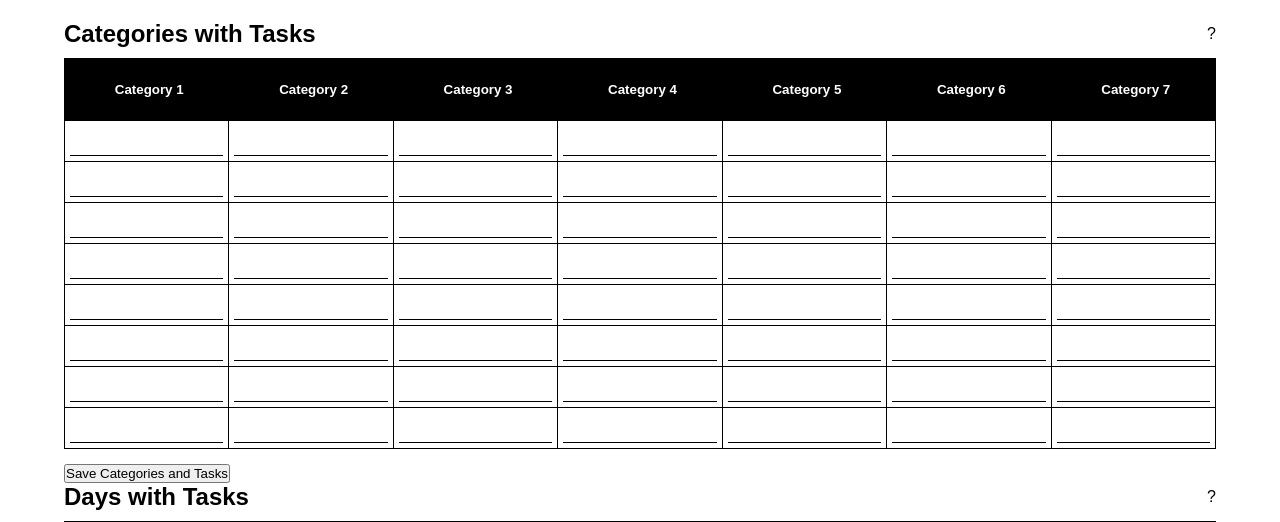
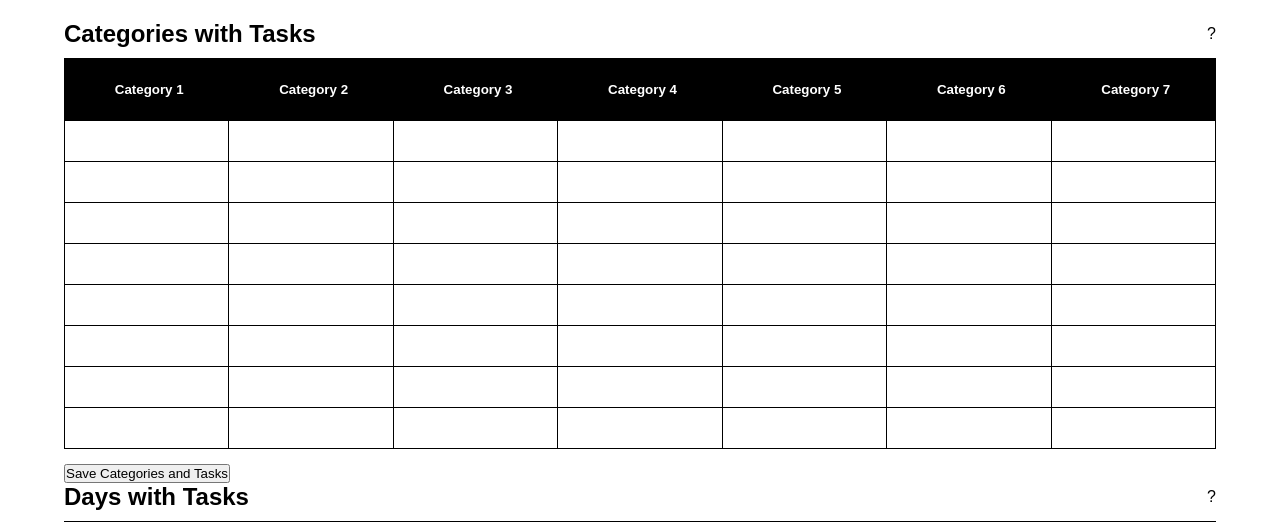
Before and after one commit to HunterGulledge4/calendar-web-app, a Flask app: page /index in a window 1280 px wide. Shown: the part 123-645 px from the top of the page. Run offline with Flask 3, Linux system fonts and the light colour scheme; the visitor is signed in with stand-in values (Sample User, id 1); data comes from the database, SQL or seed files in the repository; data that the repository does not hold is empty.

Commit message:
Remove bottom lines in cells

```diff
--- a/static/style.css
+++ b/static/style.css
@@ -78,7 +78,6 @@ input[type="text"] {
     width: 100%;
     height: 30px;
     border: none;
-    border-bottom: 1px solid var(--border-color);
     background-color: transparent;
     color: var(--input-text-color);
     text-align: left;
```
